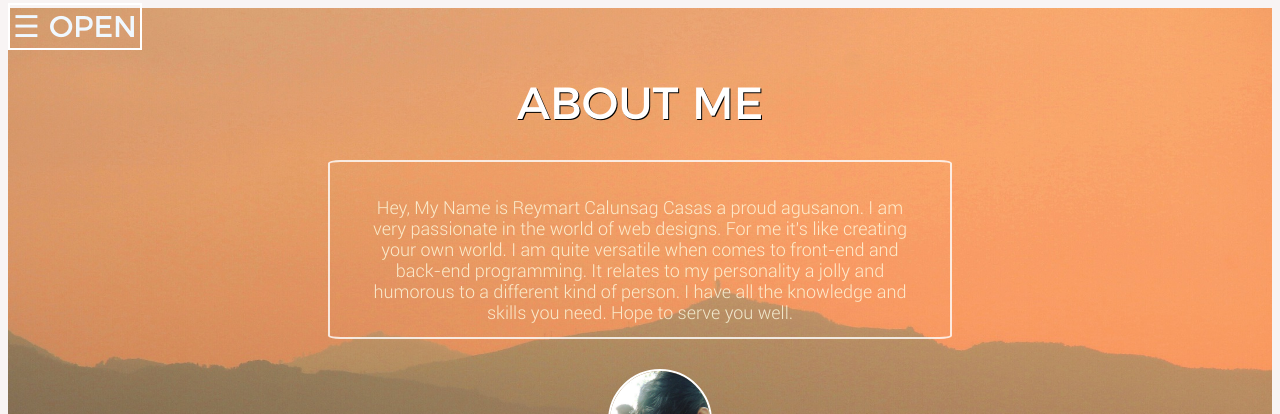
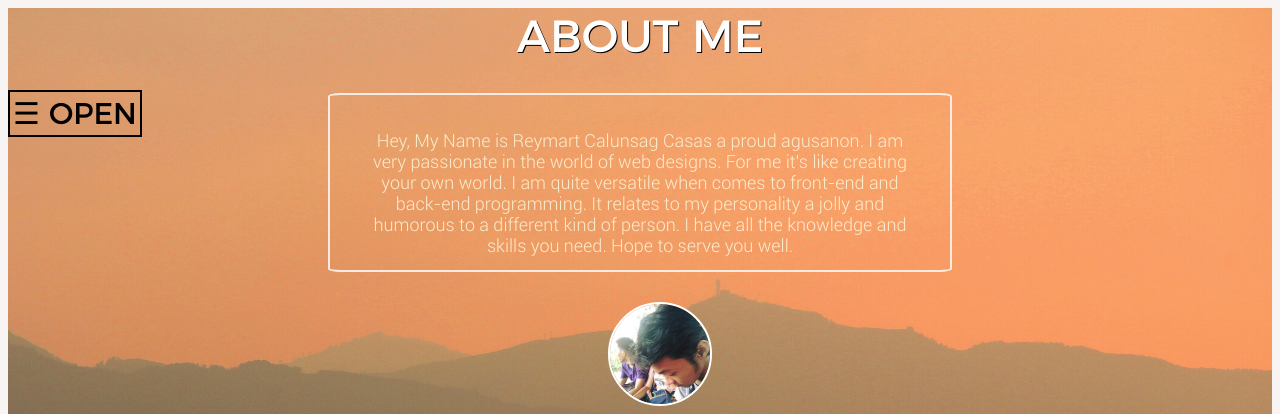
Before and after one commit to Rcasas14/CASAS_Reymart_MyPersonal-Website, a plain HTML site: page About-me.html in a window 1280 px wide. Shown: the top 414 px of the page. Drawn offline with Linux system fonts and the light colour scheme.

Commit message:
MODIFIED the OPEN side nav bar and finalizes the web

```diff
--- a/About-me.html
+++ b/About-me.html
@@ -13,7 +13,7 @@
 <body class="bground">
 
     <div class="Head-about">
-        <div class="nav">
+
         <div id="mySidenav" class="sidenav">
             <a href="javascript:void(0)" class="closebtn" onclick="closeNav()">&times;</a>
             <a href="index.html">HOME</a>
@@ -22,9 +22,9 @@
             <a href="#skills" id="l-skills">SKILLS and EDUCATION</a>
             <a href="#myrecent" id="l-recent">MY RECENT WORKS</a>
         </div>
+<div class="nav">
+        <span class="o-style" id="o-border" style="font-size:30px;cursor:pointer" onclick="openNav()">&#9776; OPEN</span>
         </div>
-
-        <span class="o-style" id="o-border" style="font-size:30px;cursor:pointer" onclick="openNav()">&#9776; OPEN</span>
 
 
         <h1 class="about-text" id="about">ABOUT ME</h1>
--- a/css/side-nav.css
+++ b/css/side-nav.css
@@ -43,10 +43,9 @@ body {
     color: #f1f1f1;
 }
 
-#mySidenav {}
 
 .nav {
-
+    margin-top: 0;
 }
 
 .sidenav .closebtn {
@@ -70,11 +69,13 @@ body {
 
 .o-style {
     font-family: "Montserrat-Regular";
-    color: aliceblue;
+    color: #000;
+    position: fixed;
+    margin-top: 82px;
 }
 
 #o-border {
-    border: 2px solid #fff;
+    border: 2px solid #000;
     padding: 3px 3px;
 
 }
```
